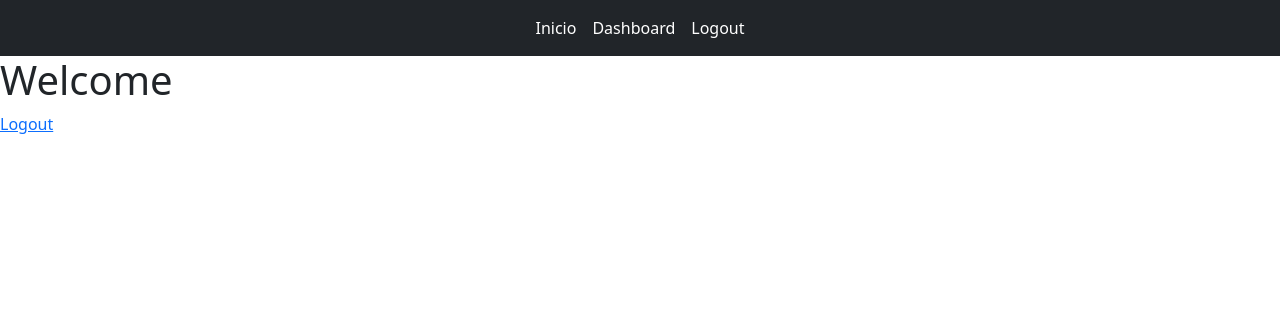
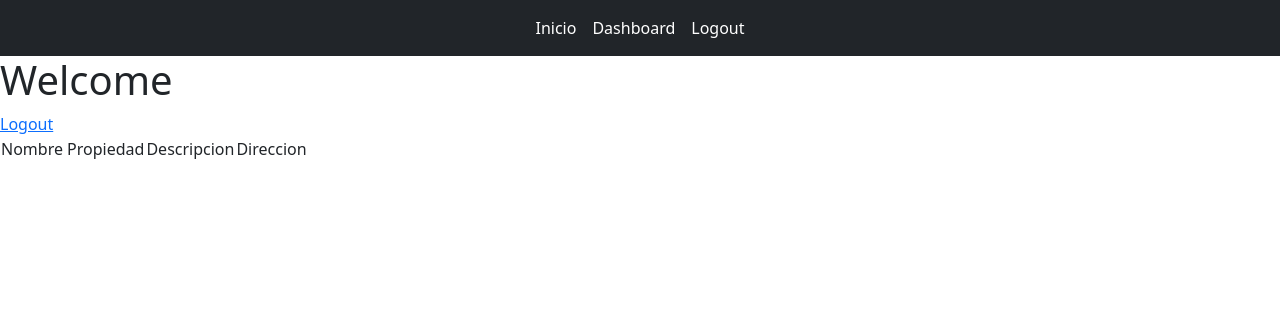
Before and after one commit to spy0x/modulo7, a Django app: page / in a window 1280 px wide. Shown: the top 316 px of the page. Run offline with Django 4.2, Linux system fonts and the light colour scheme; the visitor is signed in with stand-in values (Sample User, id 1); data that the repository does not hold is empty; parts of the project's set-up code (start-up, migrations or seed data) failed here and were passed over; some libraries are stand-ins or nearby versions; some web fonts are replaced.

Commit message:
show all properties for clients function done!

```diff
--- a/web/templates/index.html
+++ b/web/templates/index.html
@@ -31,6 +31,21 @@
         <h1>Welcome</h1>
         {% if user.is_authenticated %}
             <a href="{% url 'logout' %}">Logout</a>
+
+            <table class="default">
+                <tr>
+                    <td>Nombre Propiedad</td>
+                    <td>Descripcion</td>
+                    <td>Direccion</td>
+                </tr>
+                {% for inmueble in all_inmuebles %}
+                <tr>
+                    <td><h5>{{ inmueble.nombre }}</h5></td>
+                    <td><h5>{{ inmueble.descripcion }}</h5></td>
+                    <td><h5>{{ inmueble.direccion }}</h5></td>
+                </tr>
+                {% endfor %}
+            </table>
         {% else %}
             <a href="{% url 'login_url' %}">Login</a>
             <a href="{% url 'register_url' %}">Registro</a>
--- a/web/views.py
+++ b/web/views.py
@@ -57,9 +57,12 @@ def DashboardView(request):
     }
     return render(request, 'dashboard.html', context)
 
-@login_required
 def IndexView(request):
-    return render(request, 'index.html')
+    all_inmuebles = Inmueble.objects.all()
+    context = {
+        'all_inmuebles': all_inmuebles,
+    }
+    return render(request, 'index.html', context)
 
 @login_required
 def profile(request):
```
